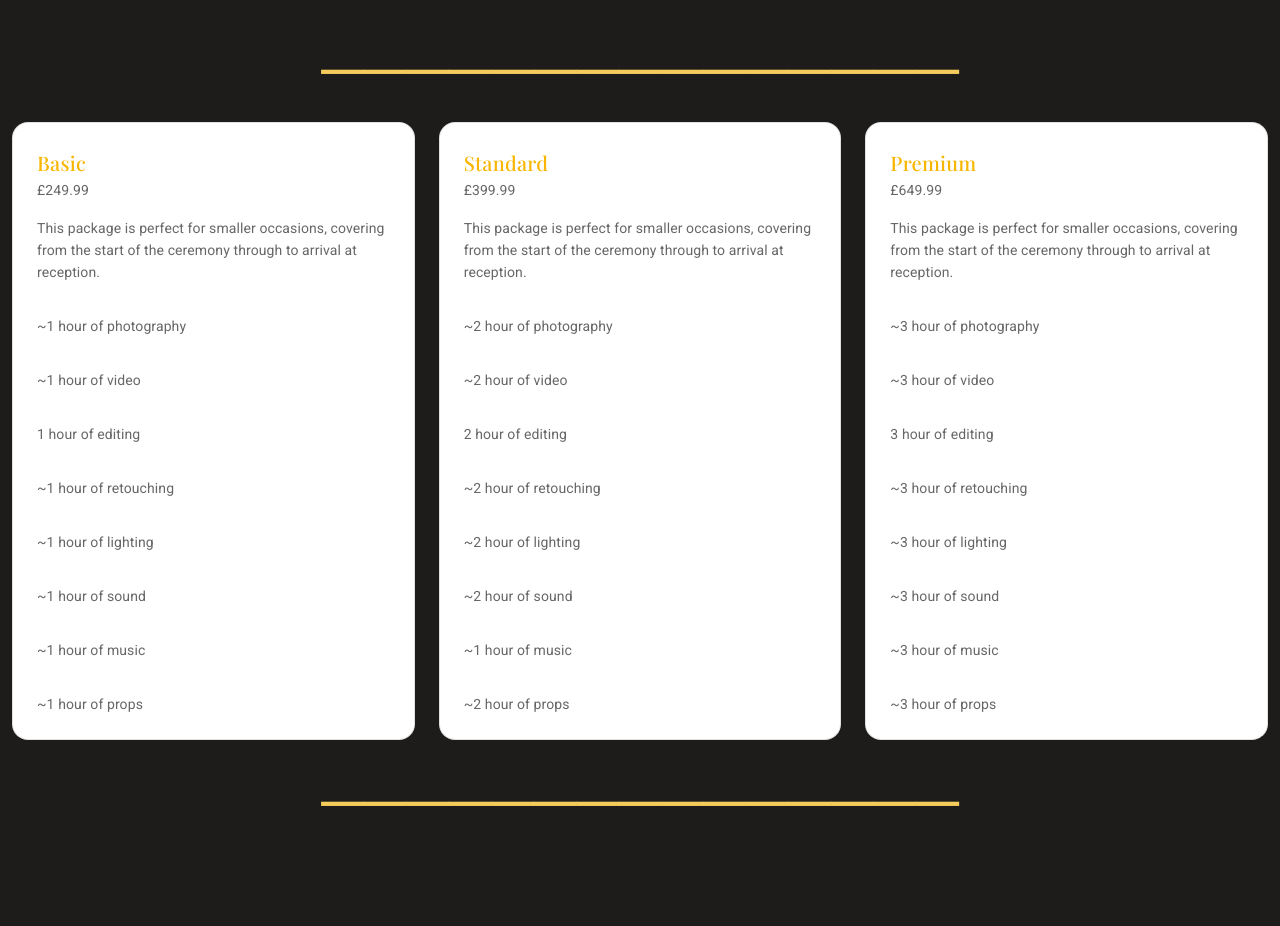
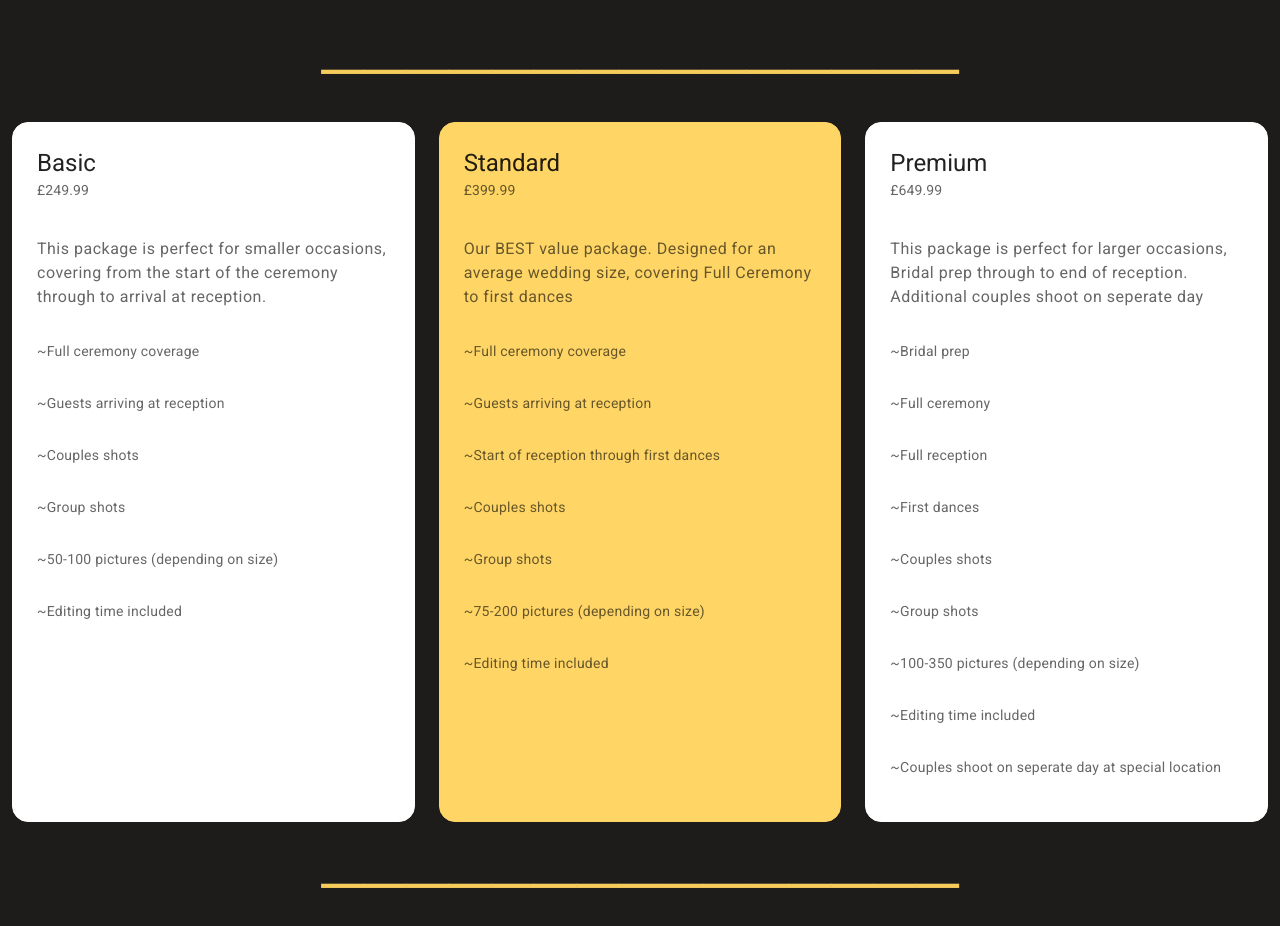
Before and after one commit to callumbuttery/buttery-photography, a Vue app: page /#/ in a window 1280 px wide. Shown: the part 5060-5986 px from the top of the page. Built offline with nearby package versions, Linux system fonts and the light colour scheme.

Commit message:
Feat: sort pricing cards

```diff
--- a/src/components/Pricing.vue
+++ b/src/components/Pricing.vue
@@ -7,11 +7,11 @@
             <v-col align="center" justify="center" class="pricingTopLine">───────────────</v-col>
             <v-row>
                 <v-col v-for="(option, i) in packages" :key="i">
-                    <v-card class="pa-2 rounded-xl" outlined tile>
-                        <v-card-title class="pricingTitle">{{ option.name }}</v-card-title>
-                        <v-card-subtitle>{{ option.price }}</v-card-subtitle>
-                        <v-card-text>{{ option.description }}</v-card-text>
-                        <v-card-text v-for="(detail, j) in option.details" :key="j">{{ detail }}</v-card-text>
+                    <v-card class="pa-2 rounded-xl" outlined tile height="700px" :color="option.color">
+                        <v-card-title class="pricingTitle text-h5">{{ option.name }}</v-card-title>
+                        <v-card-subtitle class="mb-5">{{ option.price }}</v-card-subtitle>
+                        <v-card-text class="text-body-1">{{ option.description }}</v-card-text>
+                        <v-card-text v-for="(detail, j) in option.details" :key="j" class="text-body-2">{{ detail }}</v-card-text>
                     </v-card>
                 </v-col>
             </v-row>
@@ -30,19 +30,22 @@ export default {
                     name: "Basic",
                     price: "£249.99",
                     description: "This package is perfect for smaller occasions, covering from the start of the ceremony through to arrival at reception.",
-                    details: ['~1 hour of photography', '~1 hour of video', '1 hour of editing', '~1 hour of retouching', '~1 hour of lighting', '~1 hour of sound', '~1 hour of music', '~1 hour of props']
+                    details: ['~Full ceremony coverage', '~Guests arriving at reception', '~Couples shots', '~Group shots', '~50-100 pictures (depending on size)', '~Editing time included'],
+                    color: 'white',
                 },
                 {
                     name: "Standard",
                     price: "£399.99",
-                    description: "This package is perfect for smaller occasions, covering from the start of the ceremony through to arrival at reception.",
-                    details: ['~2 hour of photography', '~2 hour of video', '2 hour of editing', '~2 hour of retouching', '~2 hour of lighting', '~2 hour of sound', '~1 hour of music', '~2 hour of props']
+                    description: "Our BEST value package. Designed for an average wedding size, covering Full Ceremony to first dances",
+                    details: ['~Full ceremony coverage', '~Guests arriving at reception', '~Start of reception through first dances', '~Couples shots', '~Group shots', '~75-200 pictures (depending on size)', '~Editing time included'],
+                    color: '#ffd666',
                 },
                 {
                     name: "Premium",
                     price: "£649.99",
-                    description: "This package is perfect for smaller occasions, covering from the start of the ceremony through to arrival at reception.",
-                    details: ['~3 hour of photography', '~3 hour of video', '3 hour of editing', '~3 hour of retouching', '~3 hour of lighting', '~3 hour of sound', '~3 hour of music', '~3 hour of props']
+                    description: "This package is perfect for larger occasions, Bridal prep through to end of reception. Additional couples shoot on seperate day",
+                    details: ['~Bridal prep', '~Full ceremony', '~Full reception', '~First dances', '~Couples shots', '~Group shots', '~100-350 pictures (depending on size) ', '~Editing time included', '~Couples shoot on seperate day at special location'],
+                    color: 'white',
                 },
             ],
         }
@@ -64,7 +67,6 @@ export default {
 }
 
 .pricingTitle {
-    color: #f8b600;
     font-family: "Playfair Display", serif;
 }
 
```
